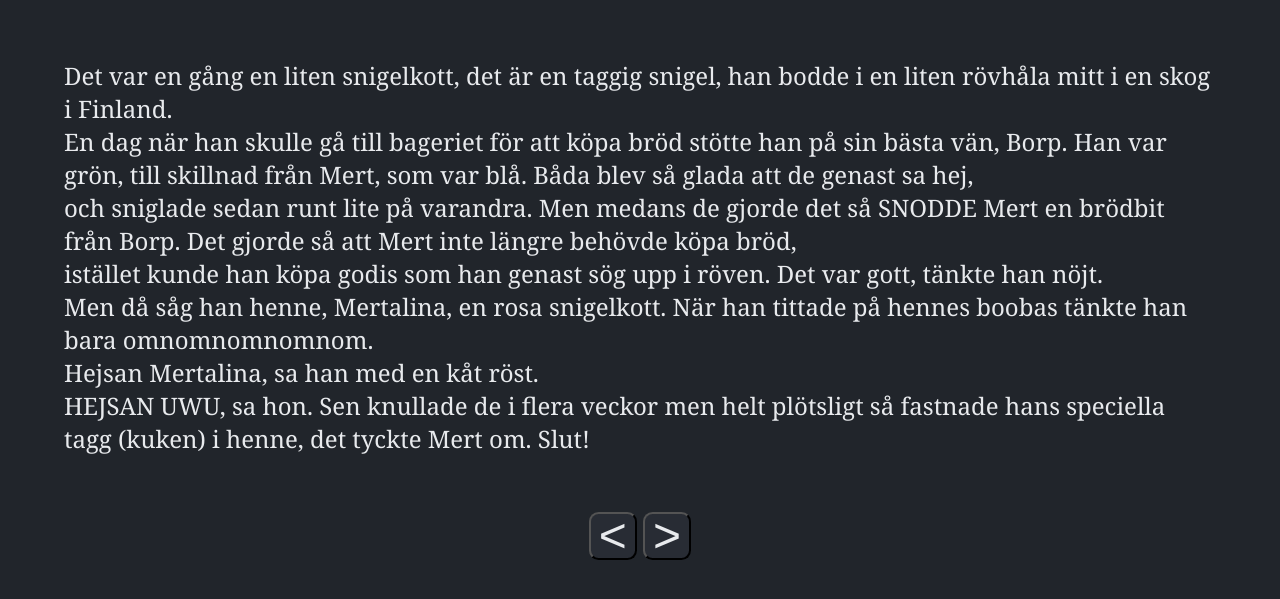
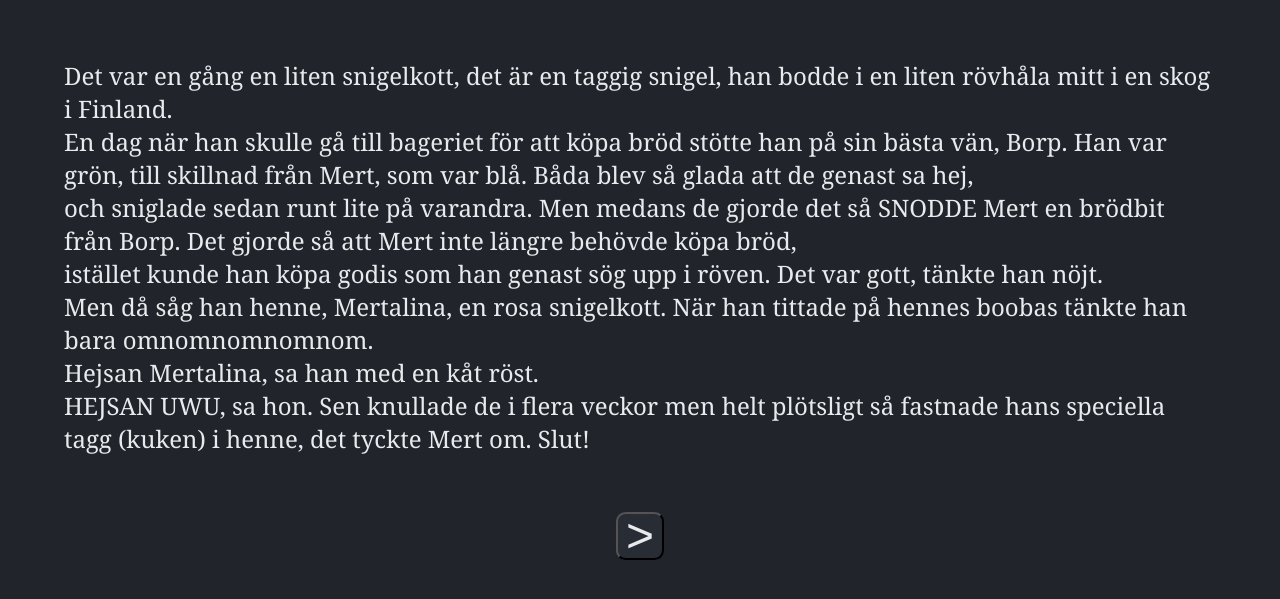
Before and after one commit to Nisseboy/Mert, a plain HTML site: page index.html in a window 1280 px wide. Shown: the part 119-718 px from the top of the page. Drawn offline with Linux system fonts and the light colour scheme.

Commit message:
Update index.html

```diff
--- a/index.html
+++ b/index.html
@@ -11,7 +11,7 @@
       <h1 class="title">Penum</h1>
       <p class="teskt">penum</p>
       <div class="buttons">
-        <button onclick="changeStory(-1)"><</button>
+        <button onclick="changeStory(-1)" style="display: none"><</button>
         <button onclick="changeStory(1)">></button>
       </div>
     </div>
```
